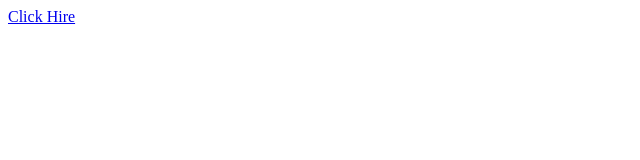
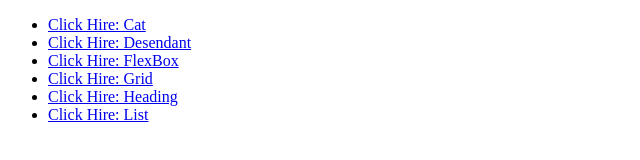
Before and after one commit to mariobarrios2001/html, a plain HTML site: page index.html in a window 1280 px wide. Shown: the whole page, without its empty margins (0-640 px from the left). Drawn offline with Linux system fonts and the light colour scheme.

Commit message:
links as lists

```diff
--- a/index.html
+++ b/index.html
@@ -4,6 +4,13 @@
         <title>Link</title>
     </head>
     <body>
-        <a href="image3.html">Click Hire</a>
+        <ul>
+            <li><a href="image3.html"> Click Hire: Cat</a></li>
+            <li><a href="descendant.html">Click Hire: Desendant</a></li>
+            <li><a href="flexbox1.html">Click Hire: FlexBox</a></li>
+            <li><a href="grid.html">Click Hire: Grid</a></li>
+            <li><a href="heading.html">Click Hire: Heading</a></li>
+            <li><a href="lists.html">Click Hire: List</a></li>
+        </ul>
     </body>
 </html>
```
